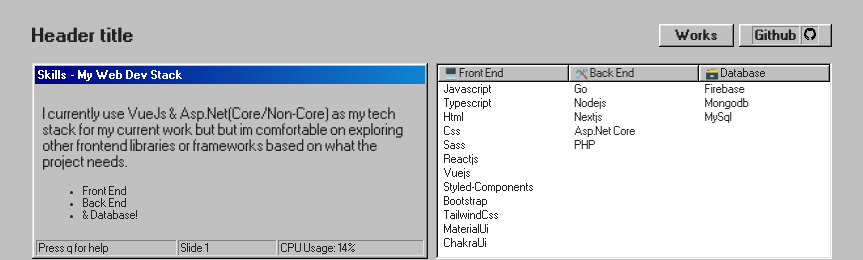
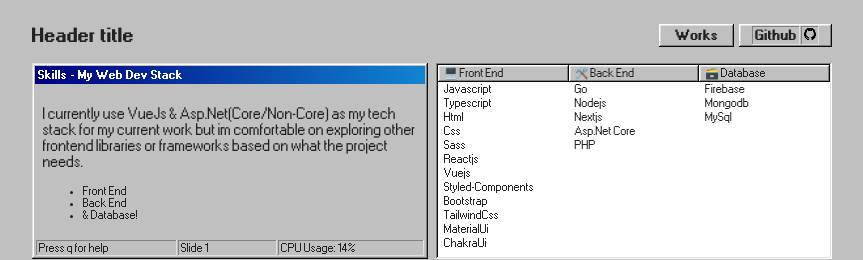
Before and after one commit to JacobSaucelo/98-cob-portfolio, a Next.js app: page / in a window 1280 px wide. Shown: the top 260 px of the page, without its empty margins (208-1071 px from the left). Built offline with nearby package versions, Linux system fonts and the light colour scheme.

Commit message:
added TabHeaderTitle font family

```diff
--- a/components/sections/Experience/Comp.Tabs.module.css
+++ b/components/sections/Experience/Comp.Tabs.module.css
@@ -1,3 +1,8 @@
 .TabsContainer {
   width: 100%;
 }
+
+.TabHeaderTitle {
+  padding: 0.3rem;
+  font-family: "Pixelated MS Sans Serif";
+}
--- a/components/sections/Experience/Comp.Tabs.tsx
+++ b/components/sections/Experience/Comp.Tabs.tsx
@@ -39,8 +39,7 @@
             key={tab.id}
             onClick={() => handleSelected(tab.id)}
           >
-            <div style={{ padding: "0.3rem" }}>{tab.value}</div>
-            {/* <a href="#">{tab.value}</a> */}
+            <div className={styles.TabHeaderTitle}>{tab.value}</div>
           </li>
         ))}
       </menu>
--- a/components/sections/TechStackSection/Comp.About.tsx
+++ b/components/sections/TechStackSection/Comp.About.tsx
@@ -9,8 +9,8 @@
       <div className="window-body">
         <p className={styles.AboutDetailsText}>
           I currently use VueJs & Asp.Net(Core/Non-Core) as my tech stack for my
-          current work but but im comfortable on exploring other frontend
-          libraries or frameworks based on what the project needs.
+          current work but im comfortable on exploring other frontend libraries
+          or frameworks based on what the project needs.
         </p>
         <ul>
           <li>Front End</li>
```
